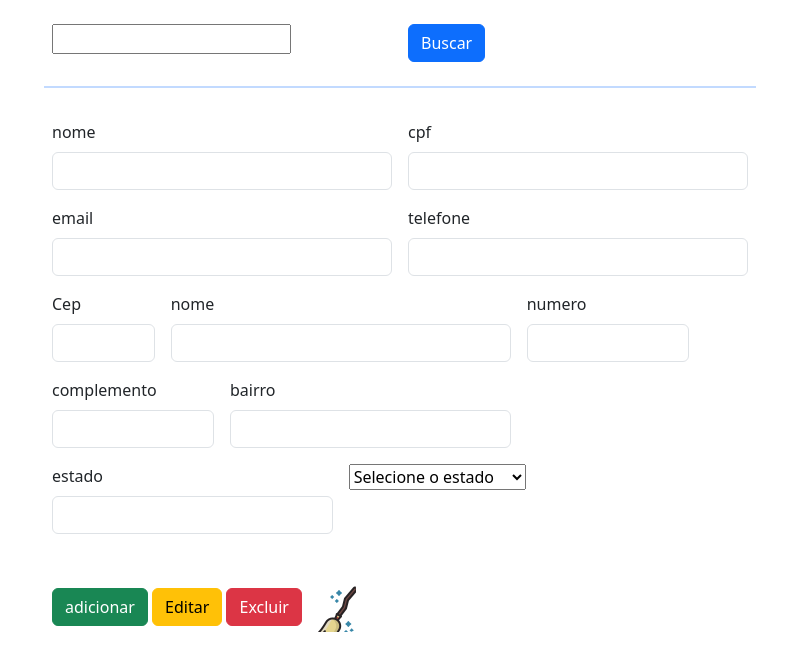
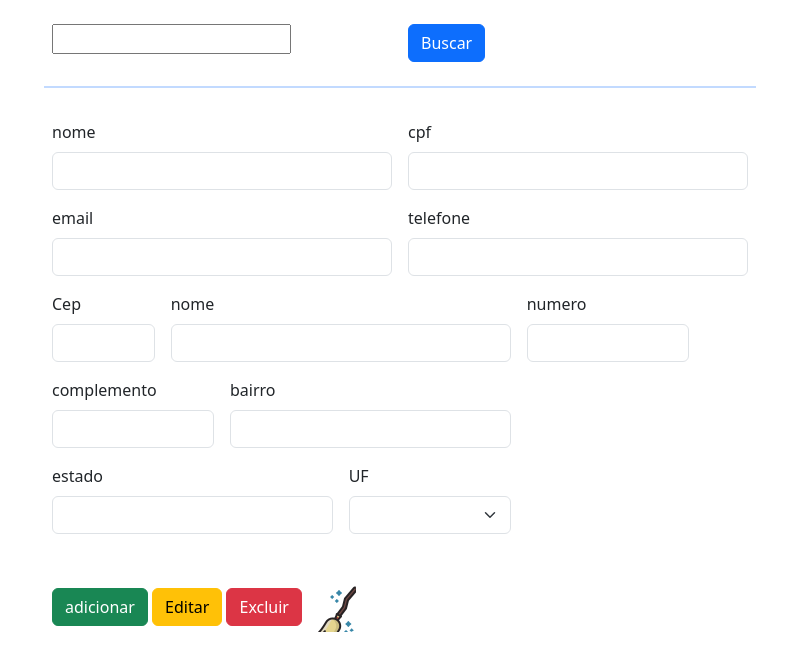
Before and after one commit to Nic0libatista/sistema_desk, an Electron app: page src/views/cliente.html in a window 800 px wide. Drawn offline with Linux system fonts and the light colour scheme.

Commit message:
começo do sistema

```diff
--- a/src/views/cliente.html
+++ b/src/views/cliente.html
@@ -98,42 +98,40 @@
                </div>
 
 
-               <!-- UF -->
-               <div class="col-md-4">
-                <label for="inputUFClient" class="form-label" >
-                    <select class="" id="estado">
-                        <option value="" disabled selected>Selecione o estado</option>
-                        <option value="AC">Acre</option>
-                        <option value="AL">Alagoas</option>
-                        <option value="AP">Amapá</option>
-                        <option value="AM">Amazonas</option>
-                        <option value="BA">Bahia</option>
-                        <option value="CE">Ceará</option>
-                        <option value="DF">Distrito Federal</option>
-                        <option value="ES">Espírito Santo</option>
-                        <option value="GO">Goiás</option>
-                        <option value="MA">Maranhão</option>
-                        <option value="MT">Mato Grosso</option>
-                        <option value="MS">Mato Grosso do Sul</option>
-                        <option value="MG">Minas Gerais</option>
-                        <option value="PA">Pará</option>
-                        <option value="PB">Paraíba</option>
-                        <option value="PR">Paraná</option>
-                        <option value="PE">Pernambuco</option>
-                        <option value="PI">Piauí</option>
-                        <option value="RJ">Rio de Janeiro</option>
-                        <option value="RN">Rio Grande do Norte</option>
-                        <option value="RS">Rio Grande do Sul</option>
-                        <option value="RO">Rondônia</option>
-                        <option value="RR">Roraima</option>
-                        <option value="SC">Santa Catarina</option>
-                        <option value="SP">São Paulo</option>
-                        <option value="SE">Sergipe</option>
-                        <option value="TO">Tocantins</option>
-                    </select>
-                </label>
-
-               </div>
+                <!-- UF -->
+            <div class="col-md-3">
+                <label for="inputUFCliente" class="form-label">UF</label>
+                <select class="form-select" id="inputUFCliente" name="UF" required>
+                    <option value=""></option>
+                    <option value="AC">AC - Acre</option>
+                    <option value="AL">AL - Alagoas</option>
+                    <option value="AP">AP - Amapá</option>
+                    <option value="AM">AM - Amazonas</option>
+                    <option value="BA">BA - Bahia</option>
+                    <option value="CE">CE - Ceará</option>
+                    <option value="DF">DF - Distrito Federal</option>
+                    <option value="ES">ES - Espírito Santo</option>
+                    <option value="GO">GO - Goiás</option>
+                    <option value="MA">MA - Maranhão</option>
+                    <option value="MT">MT - Mato Grosso</option>
+                    <option value="MS">MS - Mato Grosso do Sul</option>
+                    <option value="MG">MG - Minas Gerais</option>
+                    <option value="PA">PA - Pará</option>
+                    <option value="PB">PB - Paraíba</option>
+                    <option value="PR">PR - Paraná</option>
+                    <option value="PE">PE - Pernambuco</option>
+                    <option value="PI">PI - Piauí</option>
+                    <option value="RJ">RJ - Rio de Janeiro</option>
+                    <option value="RN">RN - Rio Grande do Norte</option>
+                    <option value="RS">RS - Rio Grande do Sul</option>
+                    <option value="RO">RO - Rondônia</option>
+                    <option value="RR">RR - Roraima</option>
+                    <option value="SC">SC - Santa Catarina</option>
+                    <option value="SP">SP - São Paulo</option>
+                    <option value="SE">SE - Sergipe</option>
+                    <option value="TO">TO - Tocantins</option>
+                </select>
+            </div>
 
                <!-- botoes -->
                 <div class="mt-5">
```
